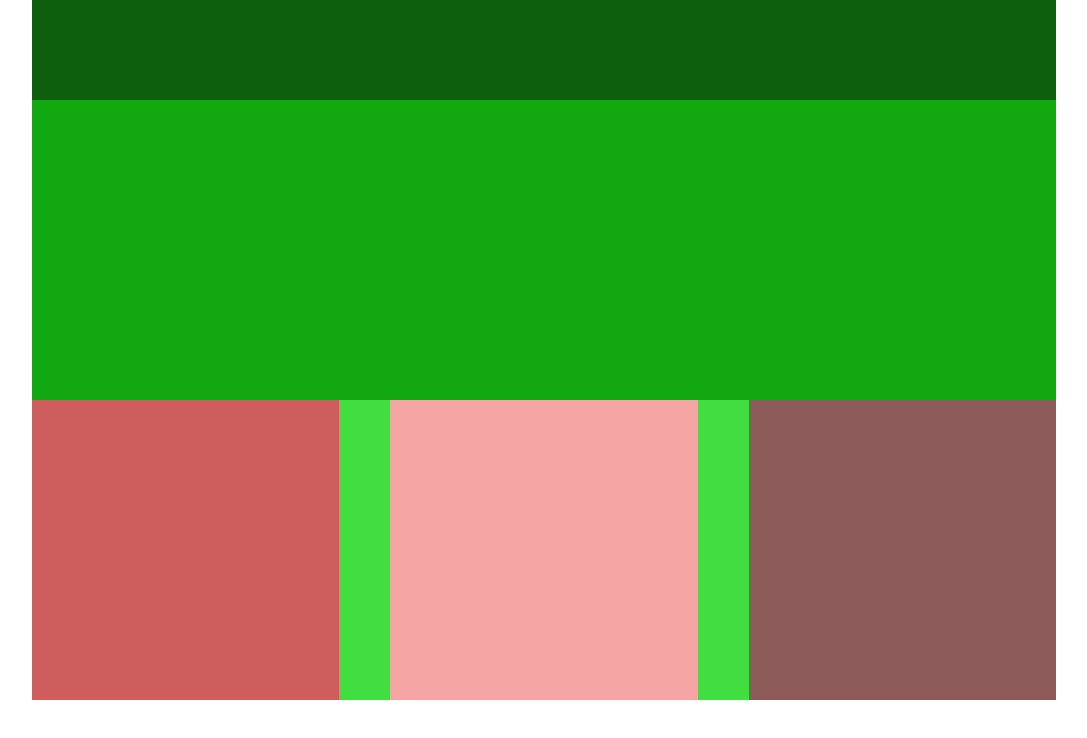
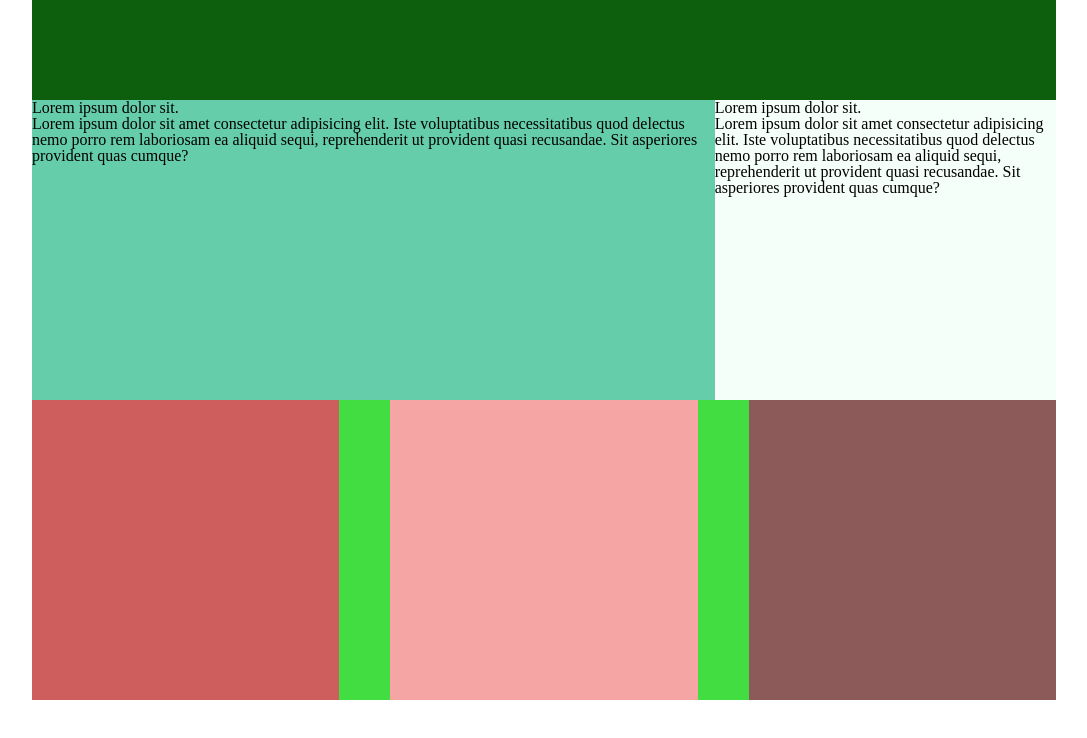
Before and after one commit to nandhirajan/html-css-bike-workshop-website, a plain HTML site: page index.html in a window 1280 px wide. Shown: the whole page, without its empty margins (96-1183 px from the left). Drawn offline with Linux system fonts and the light colour scheme.

Commit message:
Adding 2 card with different flex ratio

```diff
--- a/index.html
+++ b/index.html
@@ -15,7 +15,18 @@
 <body>
     <div class="container">
         <header></header>
-        <main></main>
+        <main>
+            <div class="maincard1">
+                <h1>Lorem ipsum dolor sit.</h1>
+                <p>Lorem ipsum dolor sit amet consectetur adipisicing elit. Iste voluptatibus necessitatibus quod delectus nemo porro rem laboriosam ea aliquid sequi, reprehenderit ut provident quasi recusandae. Sit asperiores provident quas cumque?</p>
+            </div>
+
+            <div class="maincard2">
+                <h1>Lorem ipsum dolor sit.</h1>
+                <p>Lorem ipsum dolor sit amet consectetur adipisicing elit. Iste voluptatibus necessitatibus quod delectus nemo porro rem laboriosam ea aliquid sequi, reprehenderit ut provident quasi recusandae. Sit asperiores provident quas cumque?</p>
+            </div>
+
+        </main>
         <div class="cards">
             <div class="cards1"></div>
             <div class="cards2"></div>
--- a/style.css
+++ b/style.css
@@ -14,6 +14,7 @@ header {
 main {
     background-color: rgb(18, 168, 18);
     min-height: 300px;
+    display: flex   ;
 }
 
 .cards {
@@ -40,3 +41,13 @@ main {
     min-height: 300px;
     width:30%;
 }
+
+.maincard1 {
+    background-color: mediumaquamarine;
+    flex: 2;
+}
+
+.maincard2 {
+    background-color: mintcream;
+    flex: 1;
+}
```
